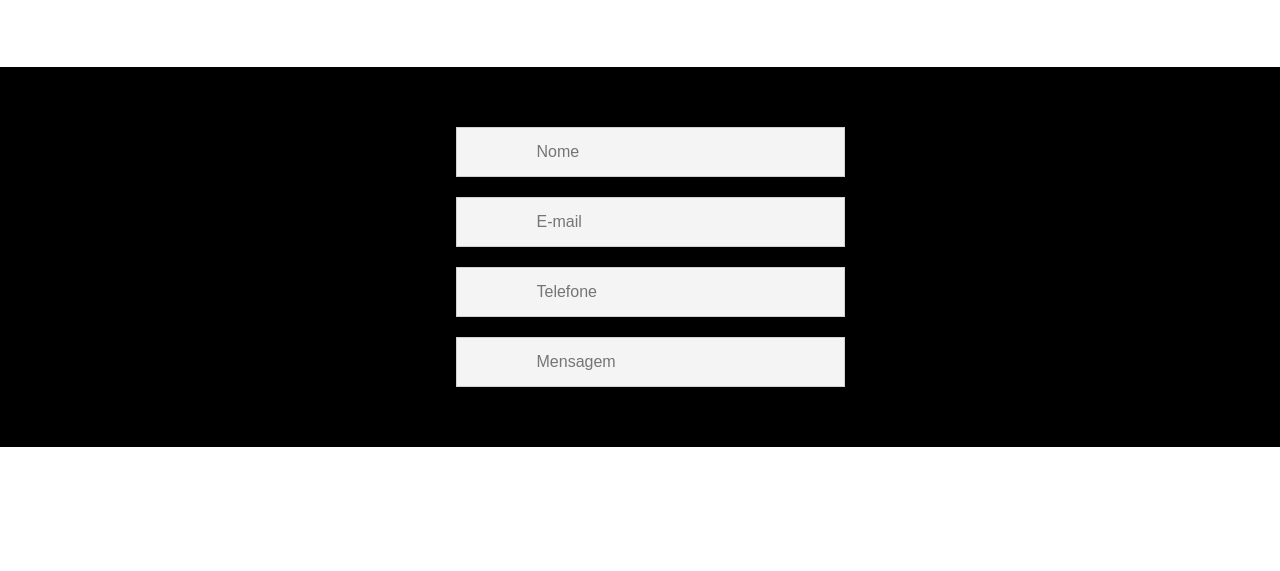
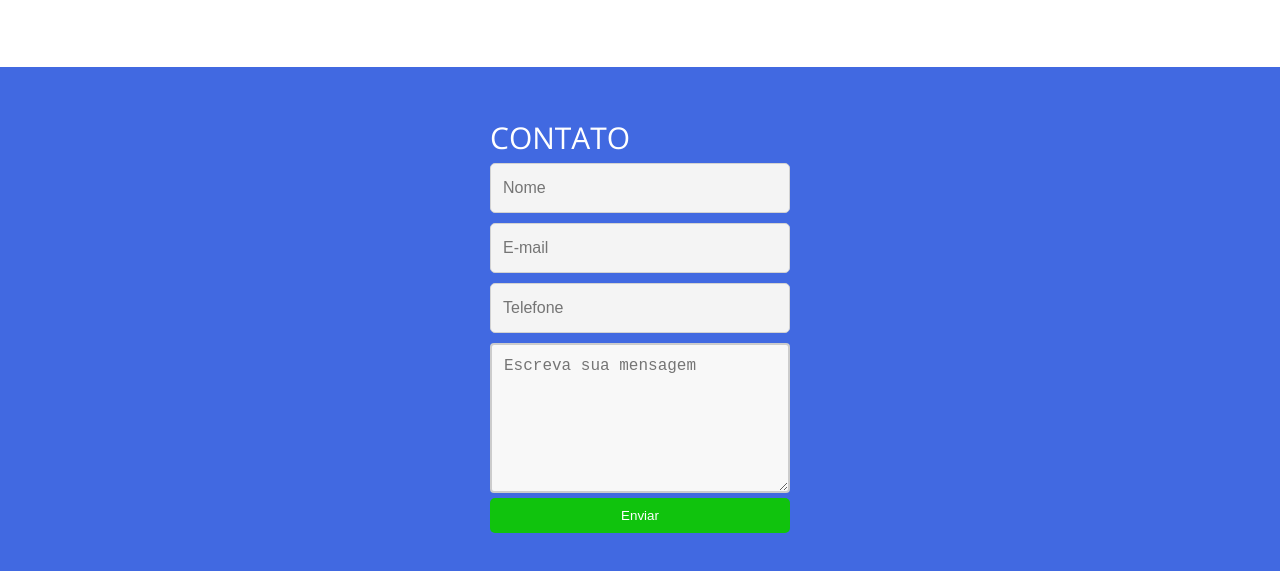
Before and after one commit to VannaKings/CansesContabilidade, a plain HTML site: page index.html in a window 1280 px wide. Shown: the part 1230-1801 px from the top of the page. Before the commit the page ends 1677 px from the top, so only its background shows below. Drawn offline with nearby package versions, Linux system fonts and the light colour scheme.

Commit message:
Versão parcial do rodapé

```diff
--- a/CSS/style.css
+++ b/CSS/style.css
@@ -3,6 +3,7 @@
     --cinza: rgb(125, 125, 125);
     --preto: rgb(36, 33, 33);
     --verde:#10c30d;
+    --azul: #4169e1;
 }
 
 *{
@@ -84,13 +85,13 @@ header .container
     width: 400px;
     color: var(--preto);
 }
-.container button
+.banner .container button
 {
     border-radius: 20px;
     width: 250px;
     padding: 10px;
-    background-color: #4169e1;
-    border-color: #4169e1;
+    background-color: var(--azul);
+    border-color: var(--azul);
     cursor: pointer;
     color: white;
     text-transform: uppercase;
@@ -156,22 +157,75 @@ footer
 {
     display: flex;
     justify-content: center;
-    background-color: black;
+    background-color: var(--azul);
 }
-footer .container
+footer .contatoMensagem
 {
     display: flex;
     flex-direction: column;
     padding: 50px;
+    width: 400px;
 }
-footer input
+.contatoMensagem input
 {
+    outline: none;
     width: 100%;
     background-color: #f4f4f4;
     border: 1px solid #d2d2d2;
     font-size: 16px;
     height: 50px;
-    padding: 0 80px;
-    margin: 10px;
+    padding: 12px;
+    margin: 5px 0;
     color: black;
+    border-radius: 5px;
 }
+.contatoMensagem input:focus
+{
+    border: 3px solid #555;
+}
+
+.contatoMensagem textarea {
+    width: 100%;
+    height: 150px;
+    padding: 12px 20px;
+    box-sizing: border-box;
+    border: 2px solid #ccc;
+    border-radius: 4px;
+    background-color: #f8f8f8;
+    /* resize: none; */
+    outline: none
+}
+.contatoMensagem textarea
+{
+    padding: 12px 12px 12px 12px;
+    display: inline-block;
+    font-size: 16px;
+    margin: 5px 0;
+}
+.contatoMensagem textarea:focus
+{
+    border: 3px solid #555;
+}
+.contatoMensagem button
+{
+    border: none;
+    border-radius: 5px;
+    background-color: var(--verde);
+    color: white;
+    padding: 10px 20px;
+    text-decoration: none;
+    cursor: pointer;
+    width: 100%;
+    transition-duration: 0.4s;
+}
+.contatoMensagem button:hover
+{
+    background-color: white;
+    color: black;
+    border: 1px solid var(--verde);
+}
+.contatoMensagem p
+{
+    color: white;
+    font-size: 30px;
+}
--- a/index.html
+++ b/index.html
@@ -78,10 +78,18 @@
     </main>
     <footer>
         <div class="container">
+        <div class="contatoMensagem">
+            <p>CONTATO</p>
             <input type="text" placeholder="Nome">
             <input type="email" name="email" id="email" placeholder="E-mail">
-            <input type="number" placeholder="Telefone" name="number" id="numero">
-            <input type="text" placeholder="Mensagem">
+            <input type="tel" placeholder="Telefone" name="number" id="numero">
+            <textarea name="" id="mensagem" placeholder="Escreva sua mensagem"></textarea>
+            <button> Enviar </button>
+        </div>
+            <div class="contatoRedesSociais">
+                <img src="" alt="">
+                <p></p>
+            </div>
         </div>
     </footer>
 </body>
```
